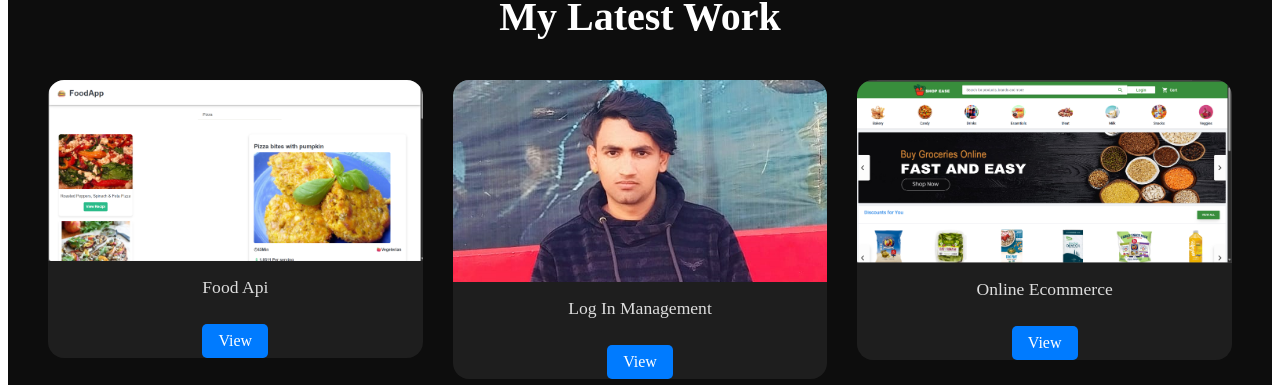
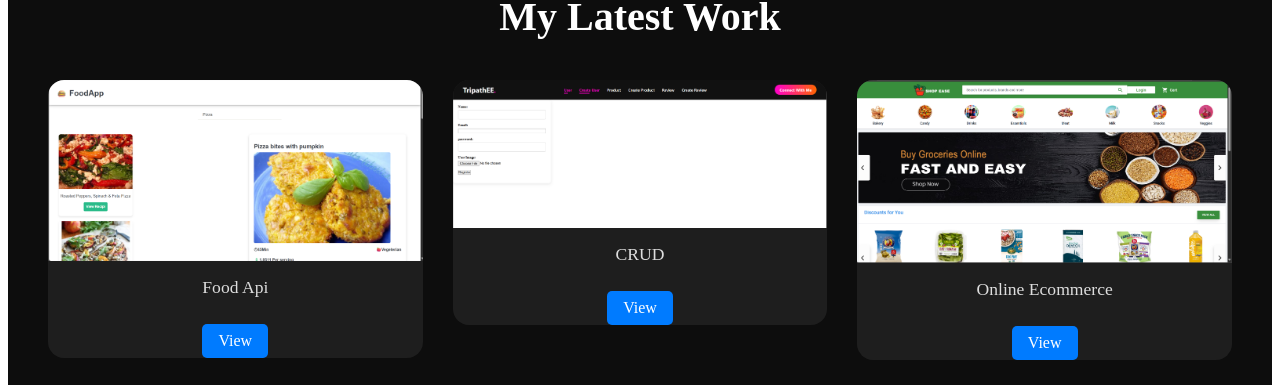
Before and after one commit to SanjayTripathee/portfolio, a React (Vite) app: page /projects in a window 1280 px wide. Shown: the part 161-546 px from the top of the page. Built offline with nearby package versions, Linux system fonts and the light colour scheme; grey boxes are pictures that could not be loaded.

Commit message:
putting crud on project file navagation

```diff
--- a/src/components/Projects.jsx
+++ b/src/components/Projects.jsx
@@ -9,9 +9,9 @@ const projectData = [
     image: '/foodapp.jpg',
   },
   {
-    title: 'Log In Management',
-    link: 'https://github.com/SanjayTripathee/frontendOfLogInManagement',
-    image: '/sanjayTripathee.jpg',
+    title: 'CRUD',
+    link: 'https://github.com/SanjayTripathee/User_Product_Review',
+    image: '/crud.png',
   },
   {
     title: 'Online Ecommerce',
```
Also changed, not shown: Public/crud.png (added).
